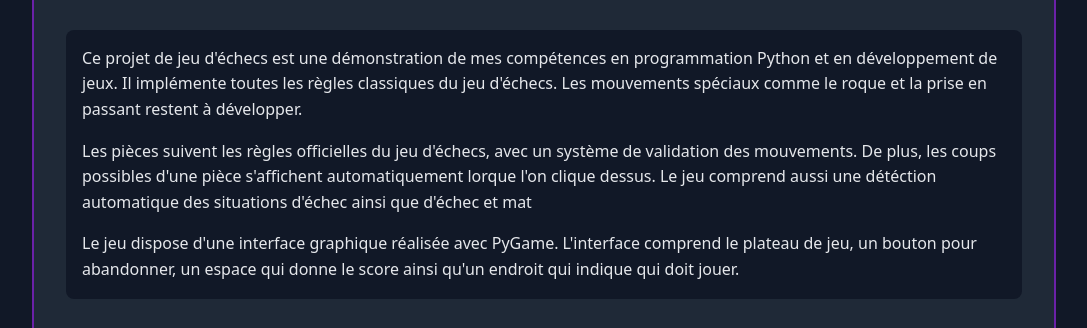
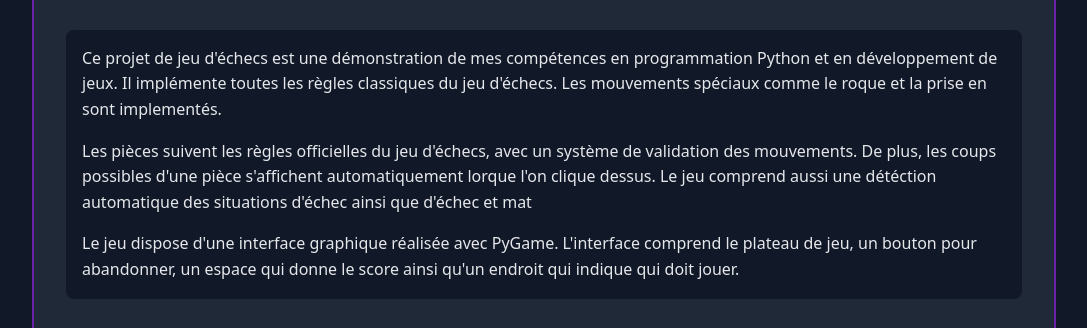
Before and after one commit to Gab1324/Gab1324.github.io, a plain HTML site: page chess-detail.html in a window 1280 px wide. Shown: the part 758-1086 px from the top of the page, without its empty margins (96-1183 px from the left). Drawn offline with Linux system fonts and the light colour scheme.

Commit message:
Update chess-detail.html

```diff
--- a/chess-detail.html
+++ b/chess-detail.html
@@ -174,7 +174,7 @@
                 <p>
                     Ce projet de jeu d'échecs est une démonstration de mes compétences en programmation Python
                     et en développement de jeux. Il implémente toutes les règles classiques du jeu d'échecs.
-                    Les mouvements spéciaux comme le roque et la prise en passant restent à développer.
+                    Les mouvements spéciaux comme le roque et la prise en sont implementés.
                 </p>
                 <p>
                     Les pièces suivent les règles officielles du jeu d'échecs, avec un système de validation
```
